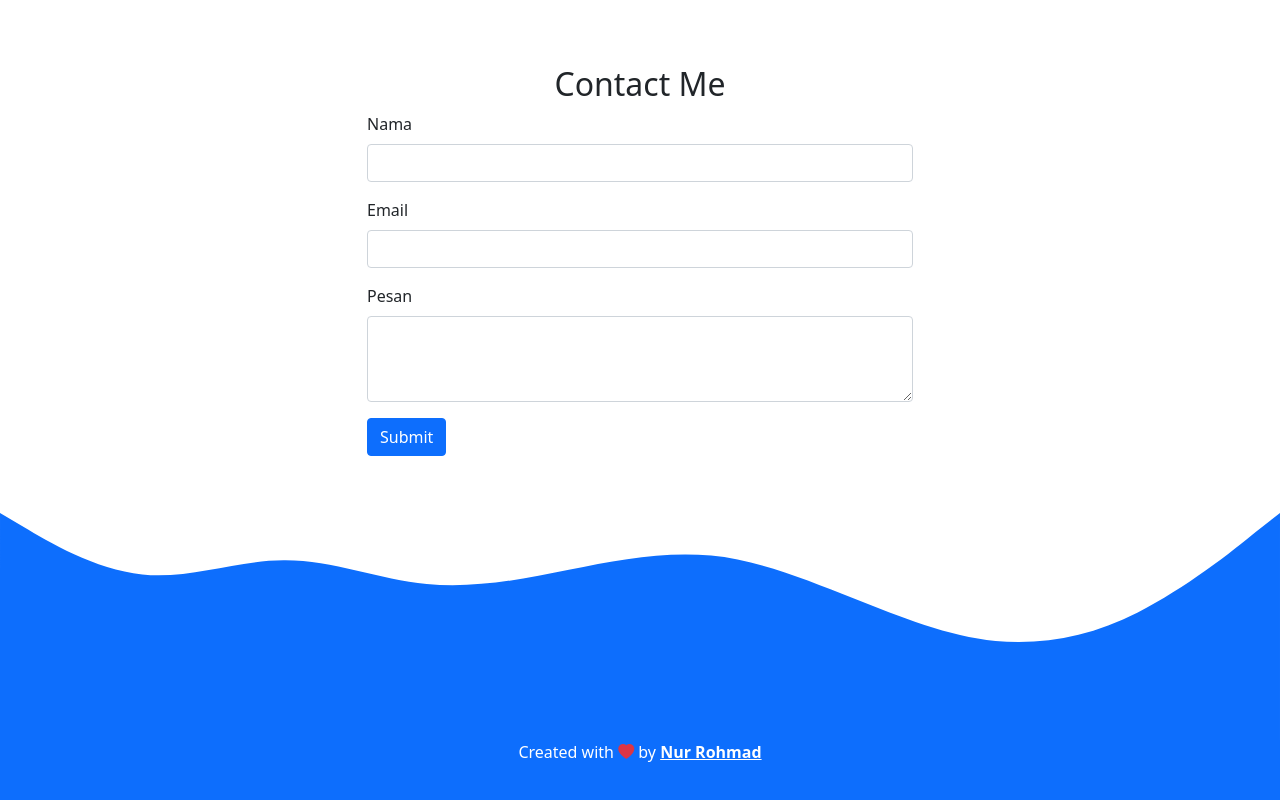
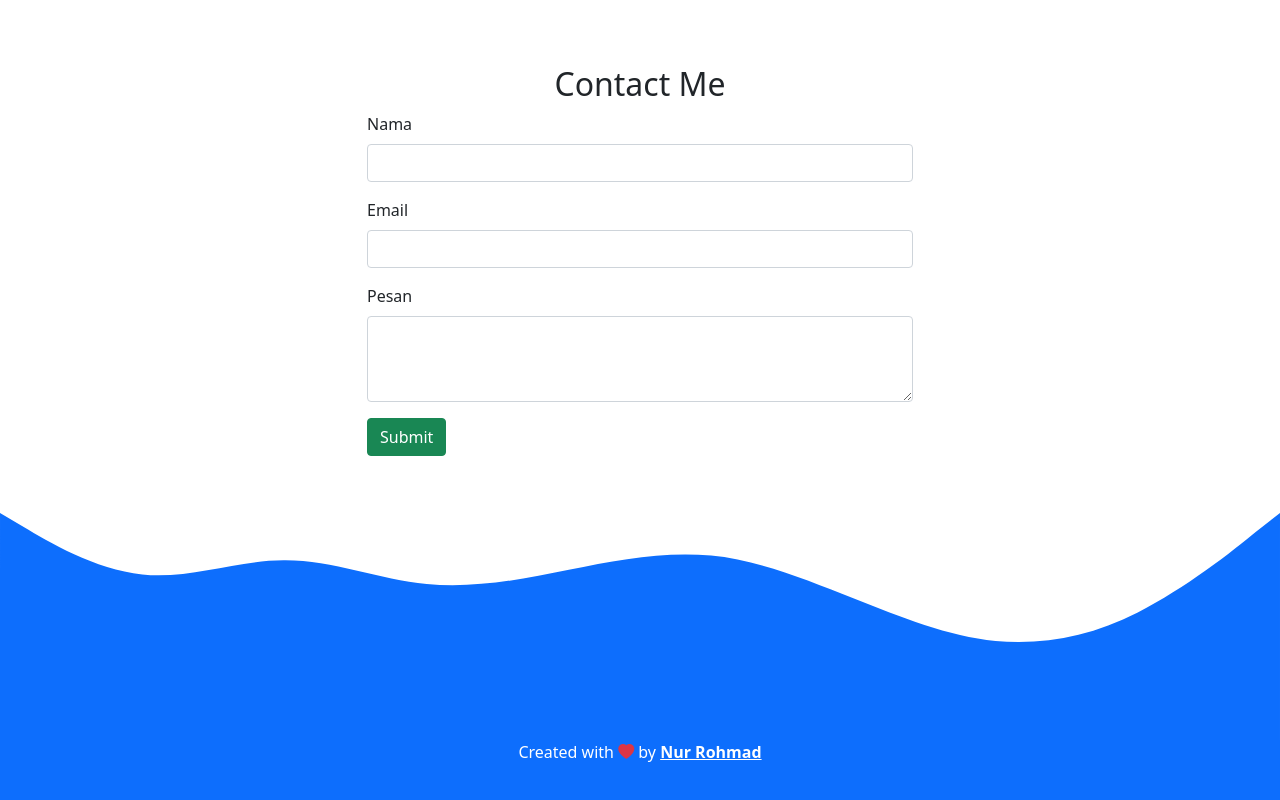
Before and after one commit to nur-rohmad/nur-rohmad.github.io, a plain HTML site: page index.html in a window 1280 px wide. Shown: the part 2536-3336 px from the top of the page. Drawn offline with nearby package versions, Linux system fonts and the light colour scheme.

Commit message:
mengubah warna tombol menjadi hijau

```diff
--- a/index.html
+++ b/index.html
@@ -175,7 +175,7 @@
                 <textarea class="form-control" id="pesan" rows="3" name="pesan"></textarea>
               </div>
 
-              <button type="submit" class="btn btn-primary btn-kirim">Submit</button>
+              <button type="submit" class="btn btn-success btn-kirim">Submit</button>
               <button class="btn btn-primary btn-loading d-none" type="button" disabled>
                 <span class="spinner-border spinner-border-sm" role="status" aria-hidden="true"></span>
                 Loading...
```
